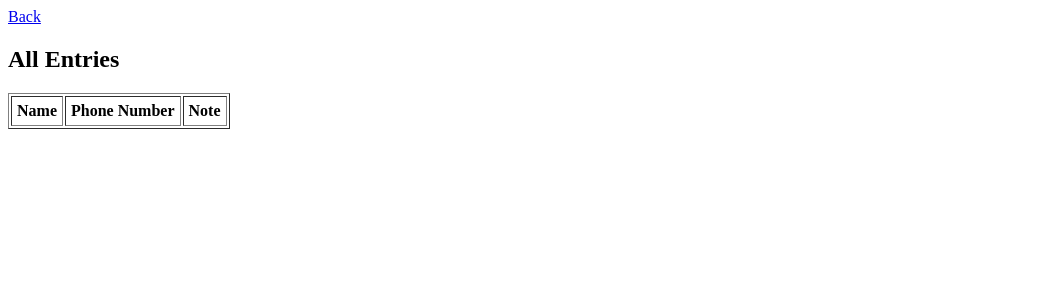
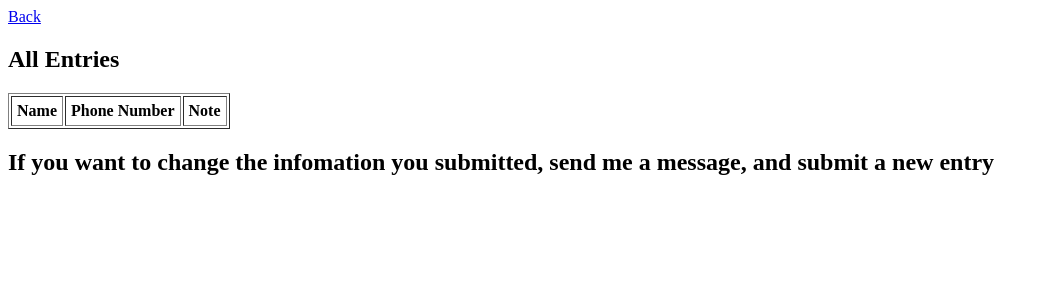
Before and after one commit to Anthony-Muma/Costume-Party, a Flask app: page /view-lobby/1 in a window 1280 px wide. Shown: the top 300 px of the page, without its empty margins (0-1049 px from the left). Run offline with Flask 3, Linux system fonts and the light colour scheme; lists and menus that the app fills with data are empty.

Commit message:
html change

```diff
--- a/templates/join-lobby.html
+++ b/templates/join-lobby.html
@@ -11,7 +11,7 @@
         <form method="POST">
             <input class="text" type="text" name="name" placeholder="Your Name" required><br>
             <input class="text" type="tel" name="phone" placeholder="Your Phone Number" pattern="^\+?[0-9\s\-\(\)]{7,}$" required><br>
-            <textarea name="note" placeholder="Your Note"></textarea><br>
+            <textarea name="note" placeholder="Your Note... (Size, additional info/notes...)"></textarea><br>
             <input class="submit" type="submit"/>
         </form>
     </main>
--- a/templates/view-lobby.html
+++ b/templates/view-lobby.html
@@ -23,6 +23,9 @@
       {% endfor %}
     </table>
   </section>
+  <section>
+    <h2>If you want to change the infomation you submitted, send me a message, and submit a new entry</h2>
+  </section>
 </body>
 
 </html>
```
